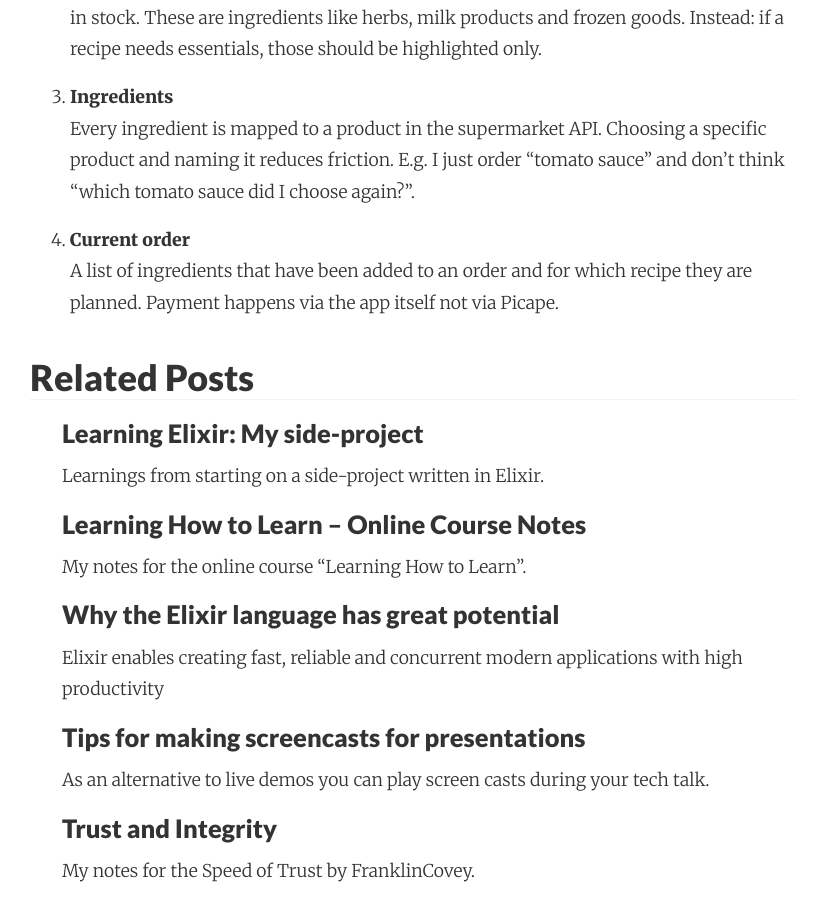
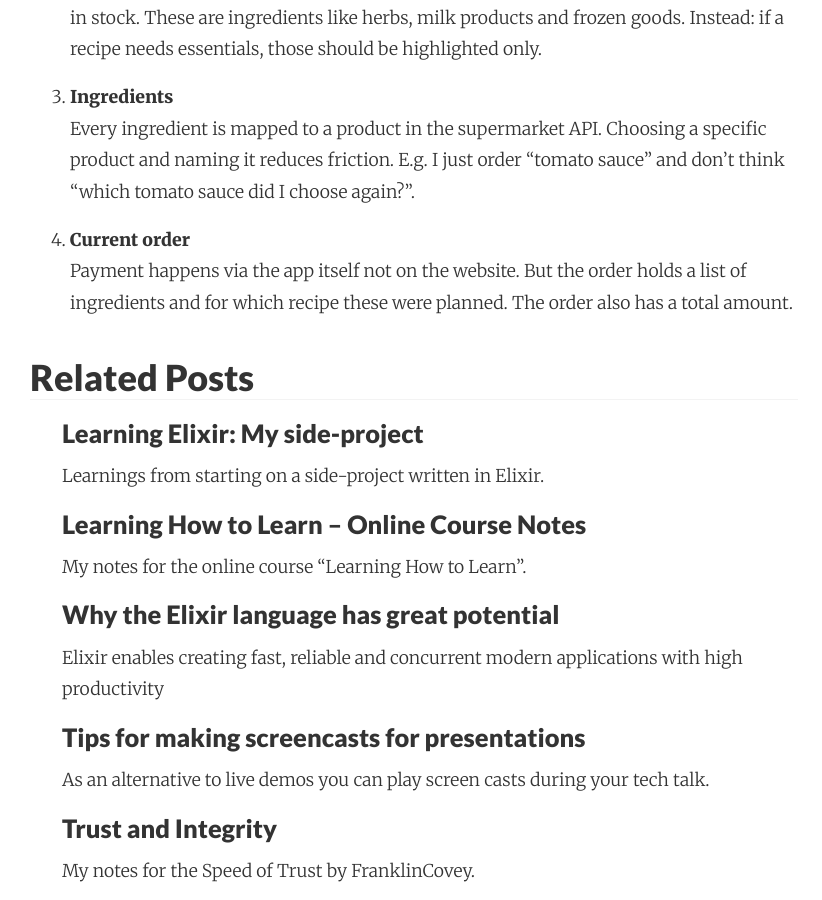
Before and after one commit to adri/adri.github.io, a Jekyll site: the page built from _posts/2017-09-27-learning-elixir-second-side-project-part1.md, in a window 1280 px wide and 900 px high, scrolled down 2606 px. Shown: the whole window, without its empty margins (226-1048 px from the left). Built offline with Jekyll 4.4.1, drawn with Linux system fonts in a browser that asks for light colours; nearby versions of some CDN libraries; comment, search, counter and statistics services are not loaded.

Commit message:
Autocommit from wiki

```diff
--- a/_posts/2017-09-27-learning-elixir-second-side-project-part1.md
+++ b/_posts/2017-09-27-learning-elixir-second-side-project-part1.md
@@ -46,4 +46,4 @@ Some ingredients should not be added automatically to the cart because they are
 Every ingredient is mapped to a product in the supermarket API. Choosing a specific product and naming it reduces friction. E.g. I just order "tomato sauce" and don't think "which tomato sauce did I choose again?".
 
 4. **Current order**<br />
-A list of ingredients that have been added to an order and for which recipe they are planned. Payment happens via the app itself not via Picape.
+Payment happens via the app itself not on the website. But the order holds a list of ingredients and for which recipe these were planned. The order also has a total amount.
```
